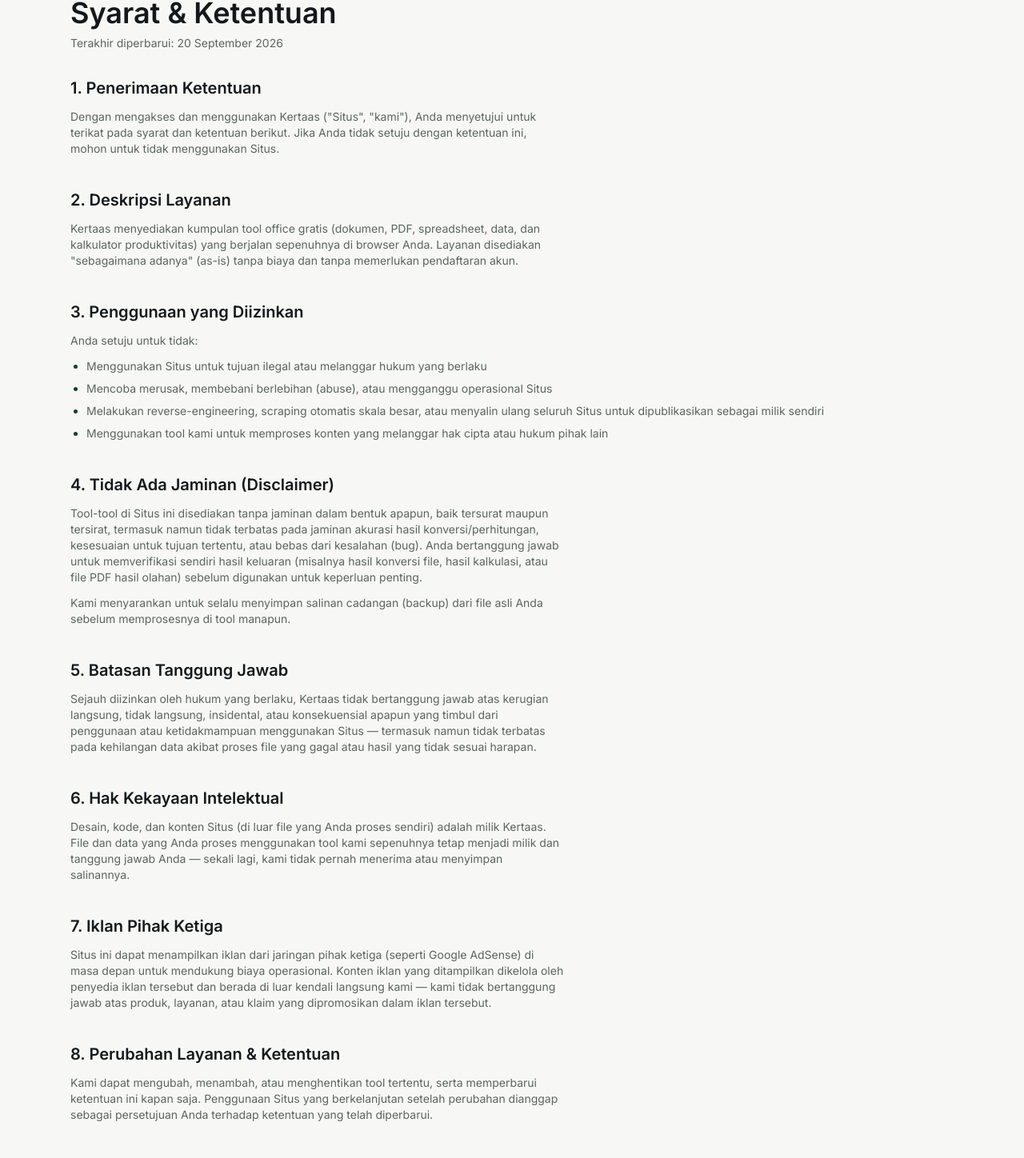
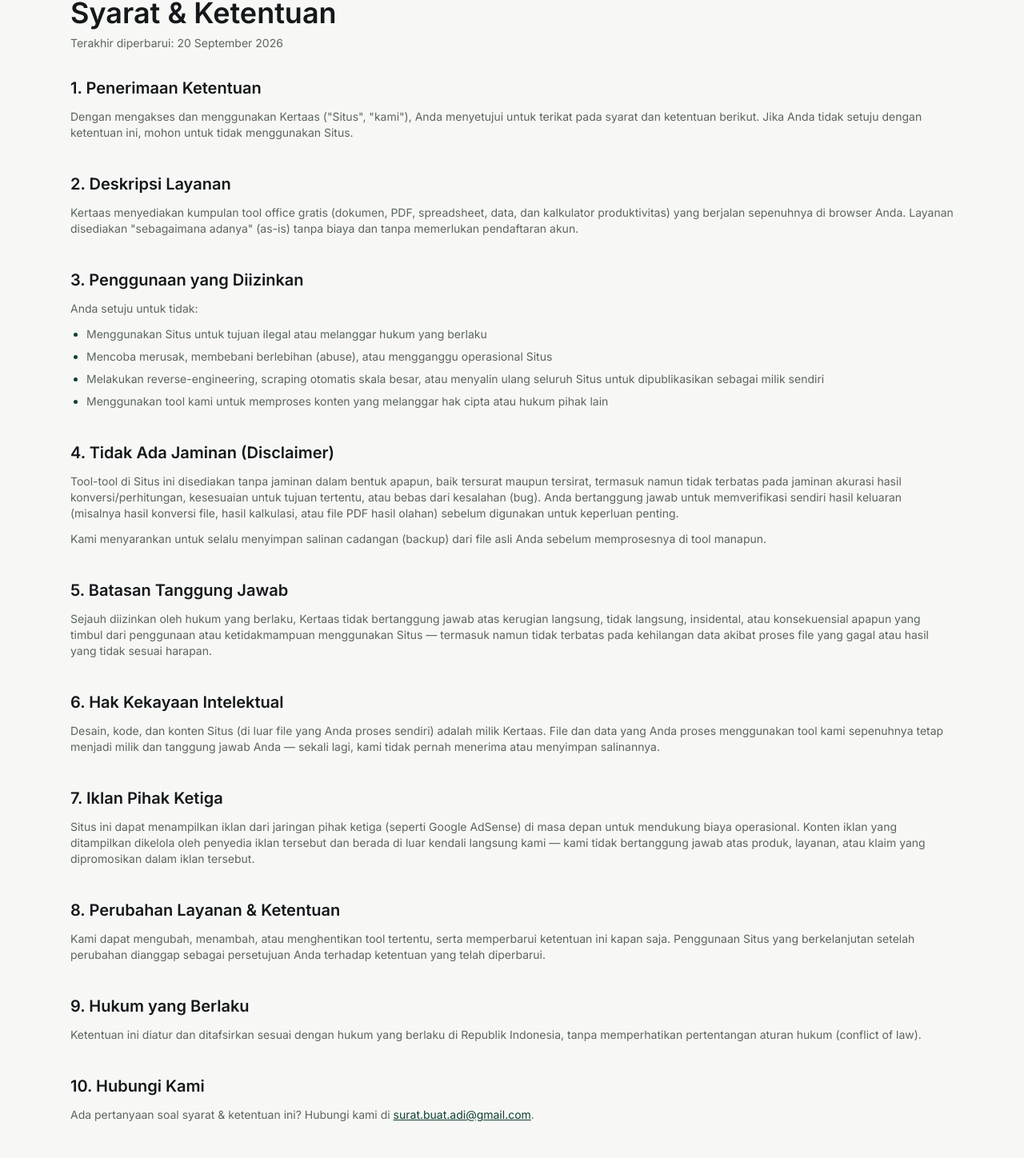
Before and after one commit to adiartawibawa/kertas, a Nuxt app: page /terms in a window 1280 px wide. Shown: the part 126-1574 px from the top of the page at 80% size. Built offline with nearby package versions, Linux system fonts and the light colour scheme.

Commit message:
feat: update privacy policy and terms of service for improved readability and consistency

```diff
--- a/app/pages/privacy-policy.vue
+++ b/app/pages/privacy-policy.vue
@@ -43,14 +43,14 @@
 
     <section class="mt-10">
       <h2 class="text-xl font-semibold text-ink">1. Bagaimana Tool Kami Bekerja</h2>
-      <p class="mt-3 max-w-[70ch] text-sm text-ink-soft">
+      <p class="mt-3 max-w-6xl text-sm text-ink-soft">
         {{ t('brand.name') }} adalah kumpulan tool office (dokumen, PDF, spreadsheet, data, dan kalkulator) yang
         seluruhnya berjalan di sisi klien (client-side) — artinya semua pemrosesan file dan teks terjadi di
         perangkat dan browser Anda sendiri, menggunakan JavaScript yang dimuat ke browser Anda. Kami tidak
         menjalankan server backend untuk memproses file Anda, dan tidak ada mekanisme upload file ke server kami
         di tool manapun.
       </p>
-      <p class="mt-3 max-w-[70ch] text-sm text-ink-soft">
+      <p class="mt-3 max-w-6xl text-sm text-ink-soft">
         Karena arsitektur ini, kami secara teknis tidak memiliki akses ke isi file, teks, atau data apapun yang
         Anda proses menggunakan tool kami.
       </p>
@@ -58,13 +58,13 @@
 
     <section class="mt-10">
       <h2 class="text-xl font-semibold text-ink">2. Data yang Kami Kumpulkan</h2>
-      <p class="mt-3 max-w-[70ch] text-sm text-ink-soft">Kami tidak mengumpulkan atau menyimpan:</p>
+      <p class="mt-3 max-w-6xl text-sm text-ink-soft">Kami tidak mengumpulkan atau menyimpan:</p>
       <ul class="mt-3 grid gap-2 pl-5 text-sm text-ink-soft marker:text-accent-dark" style="list-style-type: disc;">
         <li>File, dokumen, atau teks yang Anda proses di tool manapun</li>
         <li>Nama, email, atau data identitas pribadi lainnya — situs ini tidak memiliki sistem akun/registrasi</li>
         <li>Riwayat penggunaan tool yang terhubung ke identitas Anda</li>
       </ul>
-      <p class="mt-3 max-w-[70ch] text-sm text-ink-soft">
+      <p class="mt-3 max-w-6xl text-sm text-ink-soft">
         Server hosting kami secara otomatis mencatat log teknis standar (seperti alamat IP, jenis browser, dan
         halaman yang diakses) sebagaimana lazimnya web server — ini dipakai semata untuk keamanan dan diagnostik
         teknis, bukan untuk melacak individu.
@@ -73,13 +73,13 @@
 
     <section class="mt-10">
       <h2 class="text-xl font-semibold text-ink">3. Cookie</h2>
-      <p class="mt-3 max-w-[70ch] text-sm text-ink-soft">
+      <p class="mt-3 max-w-6xl text-sm text-ink-soft">
         Kami menggunakan satu cookie fungsional bernama <code
           class="rounded bg-slate-100 px-1.5 py-0.5 font-mono text-xs">i18n_redirected</code>
         untuk mengingat preferensi bahasa Anda (Indonesia/English) supaya Anda tidak perlu memilih ulang bahasa
         setiap kali berkunjung. Cookie ini tidak dipakai untuk melacak Anda di situs lain.
       </p>
-      <p class="mt-3 max-w-[70ch] text-sm text-ink-soft">
+      <p class="mt-3 max-w-6xl text-sm text-ink-soft">
         <strong class="font-semibold text-ink">Soal iklan:</strong> Situs ini saat ini <strong
           class="font-semibold">tidak menampilkan iklan</strong>.
         Kami berencana mengintegrasikan Google AdSense di masa depan. Jika itu terjadi, halaman ini akan
@@ -93,7 +93,7 @@
 
     <section class="mt-10">
       <h2 class="text-xl font-semibold text-ink">4. Layanan Pihak Ketiga</h2>
-      <p class="mt-3 max-w-[70ch] text-sm text-ink-soft">
+      <p class="mt-3 max-w-6xl text-sm text-ink-soft">
         Beberapa tool memuat kode pustaka (library) teknis dari jaringan CDN pihak ketiga saat dibutuhkan, misalnya
         Google Fonts (untuk tampilan huruf) dan cdnjs (untuk komponen pembaca PDF). Permintaan ini hanya mengunduh
         kode program, <strong class="font-semibold">bukan mengirimkan isi file atau teks Anda</strong> — proses
@@ -103,7 +103,7 @@
 
     <section class="mt-10">
       <h2 class="text-xl font-semibold text-ink">5. Keamanan</h2>
-      <p class="mt-3 max-w-[70ch] text-sm text-ink-soft">
+      <p class="mt-3 max-w-6xl text-sm text-ink-soft">
         Karena file Anda tidak pernah meninggalkan perangkat Anda, risiko kebocoran data lewat server kami secara
         praktis tidak ada untuk isi file yang Anda proses. Kami tetap menerapkan koneksi terenkripsi (HTTPS) untuk
         seluruh situs.
@@ -112,7 +112,7 @@
 
     <section class="mt-10">
       <h2 class="text-xl font-semibold text-ink">6. Perubahan Kebijakan Ini</h2>
-      <p class="mt-3 max-w-[70ch] text-sm text-ink-soft">
+      <p class="mt-3 max-w-6xl text-sm text-ink-soft">
         Kami dapat memperbarui kebijakan privasi ini dari waktu ke waktu, misalnya saat menambahkan fitur baru
         seperti analitik atau iklan. Tanggal "Terakhir diperbarui" di bagian atas halaman ini akan selalu
         mencerminkan revisi terbaru.
@@ -121,7 +121,7 @@
 
     <section class="mt-10 pb-16">
       <h2 class="text-xl font-semibold text-ink">7. Hubungi Kami</h2>
-      <p class="mt-3 max-w-[70ch] text-sm text-ink-soft">
+      <p class="mt-3 max-w-6xl text-sm text-ink-soft">
         Ada pertanyaan soal kebijakan privasi ini? Hubungi kami di
         <a href="mailto:hello@kertaas.com" class="text-accent-dark underline hover:text-accent">hello@kertaas.com</a>.
       </p>
--- a/app/pages/terms.vue
+++ b/app/pages/terms.vue
@@ -35,7 +35,7 @@
 
     <section class="mt-8">
       <h2 class="text-xl font-semibold text-ink">1. Penerimaan Ketentuan</h2>
-      <p class="mt-3 max-w-[70ch] text-sm text-ink-soft">
+      <p class="mt-3 max-w-6xl text-sm text-ink-soft">
         Dengan mengakses dan menggunakan {{ t('brand.name') }} ("Situs", "kami"), Anda menyetujui untuk terikat
         pada syarat dan ketentuan berikut. Jika Anda tidak setuju dengan ketentuan ini, mohon untuk tidak
         menggunakan Situs.
@@ -44,7 +44,7 @@
 
     <section class="mt-10">
       <h2 class="text-xl font-semibold text-ink">2. Deskripsi Layanan</h2>
-      <p class="mt-3 max-w-[70ch] text-sm text-ink-soft">
+      <p class="mt-3 max-w-6xl text-sm text-ink-soft">
         {{ t('brand.name') }} menyediakan kumpulan tool office gratis (dokumen, PDF, spreadsheet, data, dan
         kalkulator produktivitas) yang berjalan sepenuhnya di browser Anda. Layanan disediakan "sebagaimana adanya"
         (as-is) tanpa biaya dan tanpa memerlukan pendaftaran akun.
@@ -53,25 +53,26 @@
 
     <section class="mt-10">
       <h2 class="text-xl font-semibold text-ink">3. Penggunaan yang Diizinkan</h2>
-      <p class="mt-3 max-w-[70ch] text-sm text-ink-soft">Anda setuju untuk tidak:</p>
+      <p class="mt-3 max-w-6xl text-sm text-ink-soft">Anda setuju untuk tidak:</p>
       <ul class="mt-3 grid gap-2 pl-5 text-sm text-ink-soft marker:text-accent-dark" style="list-style-type: disc;">
         <li>Menggunakan Situs untuk tujuan ilegal atau melanggar hukum yang berlaku</li>
         <li>Mencoba merusak, membebani berlebihan (abuse), atau mengganggu operasional Situs</li>
-        <li>Melakukan reverse-engineering, scraping otomatis skala besar, atau menyalin ulang seluruh Situs untuk dipublikasikan sebagai milik sendiri</li>
+        <li>Melakukan reverse-engineering, scraping otomatis skala besar, atau menyalin ulang seluruh Situs untuk
+          dipublikasikan sebagai milik sendiri</li>
         <li>Menggunakan tool kami untuk memproses konten yang melanggar hak cipta atau hukum pihak lain</li>
       </ul>
     </section>
 
     <section class="mt-10">
       <h2 class="text-xl font-semibold text-ink">4. Tidak Ada Jaminan (Disclaimer)</h2>
-      <p class="mt-3 max-w-[70ch] text-sm text-ink-soft">
+      <p class="mt-3 max-w-6xl text-sm text-ink-soft">
         Tool-tool di Situs ini disediakan tanpa jaminan dalam bentuk apapun, baik tersurat maupun tersirat,
         termasuk namun tidak terbatas pada jaminan akurasi hasil konversi/perhitungan, kesesuaian untuk tujuan
         tertentu, atau bebas dari kesalahan (bug). Anda bertanggung jawab untuk memverifikasi sendiri hasil
         keluaran (misalnya hasil konversi file, hasil kalkulasi, atau file PDF hasil olahan) sebelum digunakan
         untuk keperluan penting.
       </p>
-      <p class="mt-3 max-w-[70ch] text-sm text-ink-soft">
+      <p class="mt-3 max-w-6xl text-sm text-ink-soft">
         Kami menyarankan untuk selalu menyimpan salinan cadangan (backup) dari file asli Anda sebelum
         memprosesnya di tool manapun.
       </p>
@@ -79,7 +80,7 @@
 
     <section class="mt-10">
       <h2 class="text-xl font-semibold text-ink">5. Batasan Tanggung Jawab</h2>
-      <p class="mt-3 max-w-[70ch] text-sm text-ink-soft">
+      <p class="mt-3 max-w-6xl text-sm text-ink-soft">
         Sejauh diizinkan oleh hukum yang berlaku, {{ t('brand.name') }} tidak bertanggung jawab atas kerugian
         langsung, tidak langsung, insidental, atau konsekuensial apapun yang timbul dari penggunaan atau
         ketidakmampuan menggunakan Situs — termasuk namun tidak terbatas pada kehilangan data akibat proses file
@@ -89,7 +90,7 @@
 
     <section class="mt-10">
       <h2 class="text-xl font-semibold text-ink">6. Hak Kekayaan Intelektual</h2>
-      <p class="mt-3 max-w-[70ch] text-sm text-ink-soft">
+      <p class="mt-3 max-w-6xl text-sm text-ink-soft">
         Desain, kode, dan konten Situs (di luar file yang Anda proses sendiri) adalah milik {{ t('brand.name') }}.
         File dan data yang Anda proses menggunakan tool kami sepenuhnya tetap menjadi milik dan tanggung jawab
         Anda — sekali lagi, kami tidak pernah menerima atau menyimpan salinannya.
@@ -98,7 +99,7 @@
 
     <section class="mt-10">
       <h2 class="text-xl font-semibold text-ink">7. Iklan Pihak Ketiga</h2>
-      <p class="mt-3 max-w-[70ch] text-sm text-ink-soft">
+      <p class="mt-3 max-w-6xl text-sm text-ink-soft">
         Situs ini dapat menampilkan iklan dari jaringan pihak ketiga (seperti Google AdSense) di masa depan untuk
         mendukung biaya operasional. Konten iklan yang ditampilkan dikelola oleh penyedia iklan tersebut dan
         berada di luar kendali langsung kami — kami tidak bertanggung jawab atas produk, layanan, atau klaim yang
@@ -108,7 +109,7 @@
 
     <section class="mt-10">
       <h2 class="text-xl font-semibold text-ink">8. Perubahan Layanan &amp; Ketentuan</h2>
-      <p class="mt-3 max-w-[70ch] text-sm text-ink-soft">
+      <p class="mt-3 max-w-6xl text-sm text-ink-soft">
         Kami dapat mengubah, menambah, atau menghentikan tool tertentu, serta memperbarui ketentuan ini kapan
         saja. Penggunaan Situs yang berkelanjutan setelah perubahan dianggap sebagai persetujuan Anda terhadap
         ketentuan yang telah diperbarui.
@@ -117,7 +118,7 @@
 
     <section class="mt-10">
       <h2 class="text-xl font-semibold text-ink">9. Hukum yang Berlaku</h2>
-      <p class="mt-3 max-w-[70ch] text-sm text-ink-soft">
+      <p class="mt-3 max-w-6xl text-sm text-ink-soft">
         Ketentuan ini diatur dan ditafsirkan sesuai dengan hukum yang berlaku di Republik Indonesia, tanpa
         memperhatikan pertentangan aturan hukum (conflict of law).
       </p>
@@ -125,9 +126,10 @@
 
     <section class="mt-10 pb-16">
       <h2 class="text-xl font-semibold text-ink">10. Hubungi Kami</h2>
-      <p class="mt-3 max-w-[70ch] text-sm text-ink-soft">
+      <p class="mt-3 max-w-6xl text-sm text-ink-soft">
         Ada pertanyaan soal syarat & ketentuan ini? Hubungi kami di
-        <a href="mailto:hello@kertaas.com" class="text-accent-dark underline hover:text-accent">hello@kertaas.com</a>.
+        <a href="mailto:surat.buat.adi@gmail.com"
+          class="text-accent-dark underline hover:text-accent">surat.buat.adi@gmail.com</a>.
       </p>
     </section>
   </div>
```
